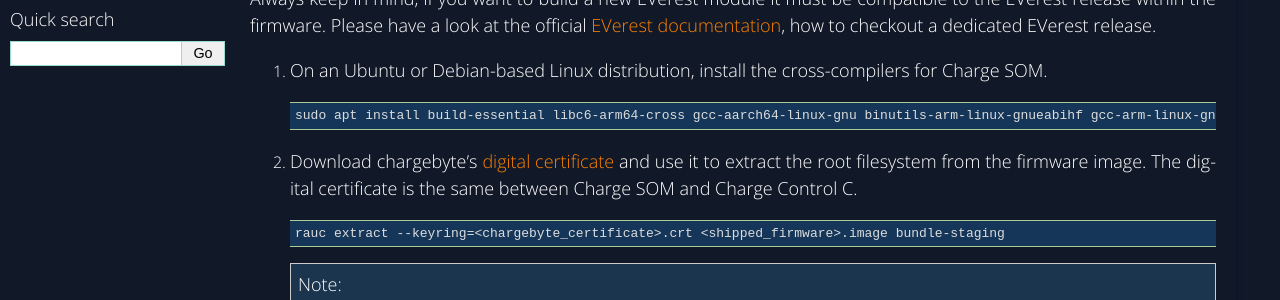
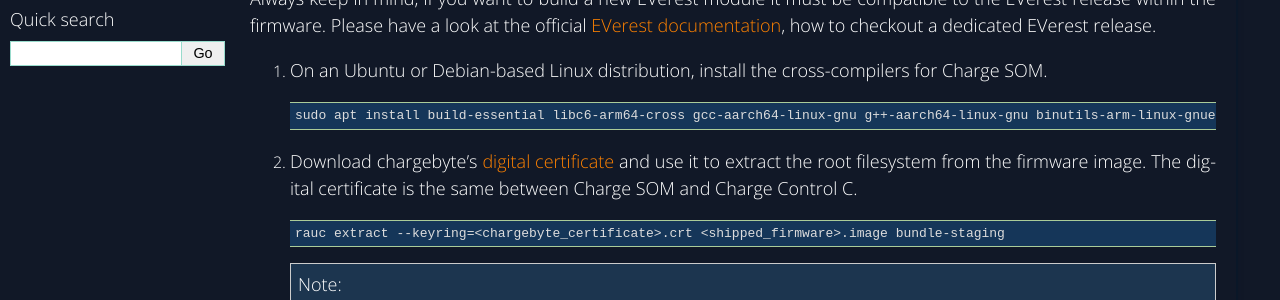
Before and after one commit to chargebyte/chargebyte-docs, a Sphinx documentation site: the page built from docs/source/development.rst, in a window 1280 px wide. Shown: the part 342-642 px from the top of the page. Built offline with Sphinx 7.4.7, drawn with Linux system fonts in a browser that asks for light colours.

Commit message:
Charge SOM: Add missing cross compiler
Signed-off-by: Stefan Wahren <stefan.wahren@chargebyte.com>

```diff
--- a/docs/source/development.rst
+++ b/docs/source/development.rst
@@ -18,7 +18,7 @@
 
    .. code-block:: console
 
-      sudo apt install build-essential libc6-arm64-cross gcc-aarch64-linux-gnu binutils-arm-linux-gnueabihf gcc-arm-linux-gnueabihf g++-arm-linux-gnueabihf
+      sudo apt install build-essential libc6-arm64-cross gcc-aarch64-linux-gnu g++-aarch64-linux-gnu binutils-arm-linux-gnueabihf gcc-arm-linux-gnueabihf g++-arm-linux-gnueabihf
 
 #. Download chargebyte's `digital certificate <https://chargebyte.com/controllers-and-modules/evse-controllers/charge-control-c#downloads>`_
    and use it to extract the root filesystem from the firmware image. The digital certificate is the same between Charge SOM and Charge Control C.
```
